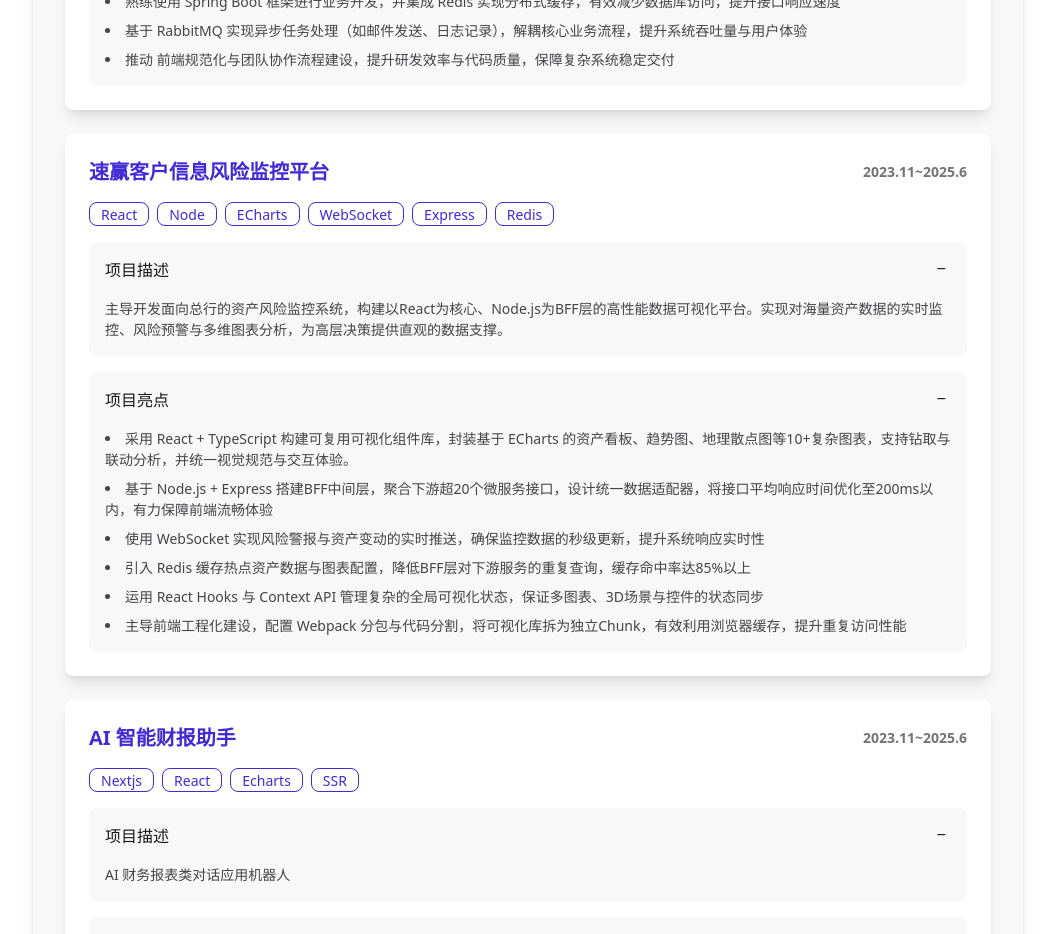
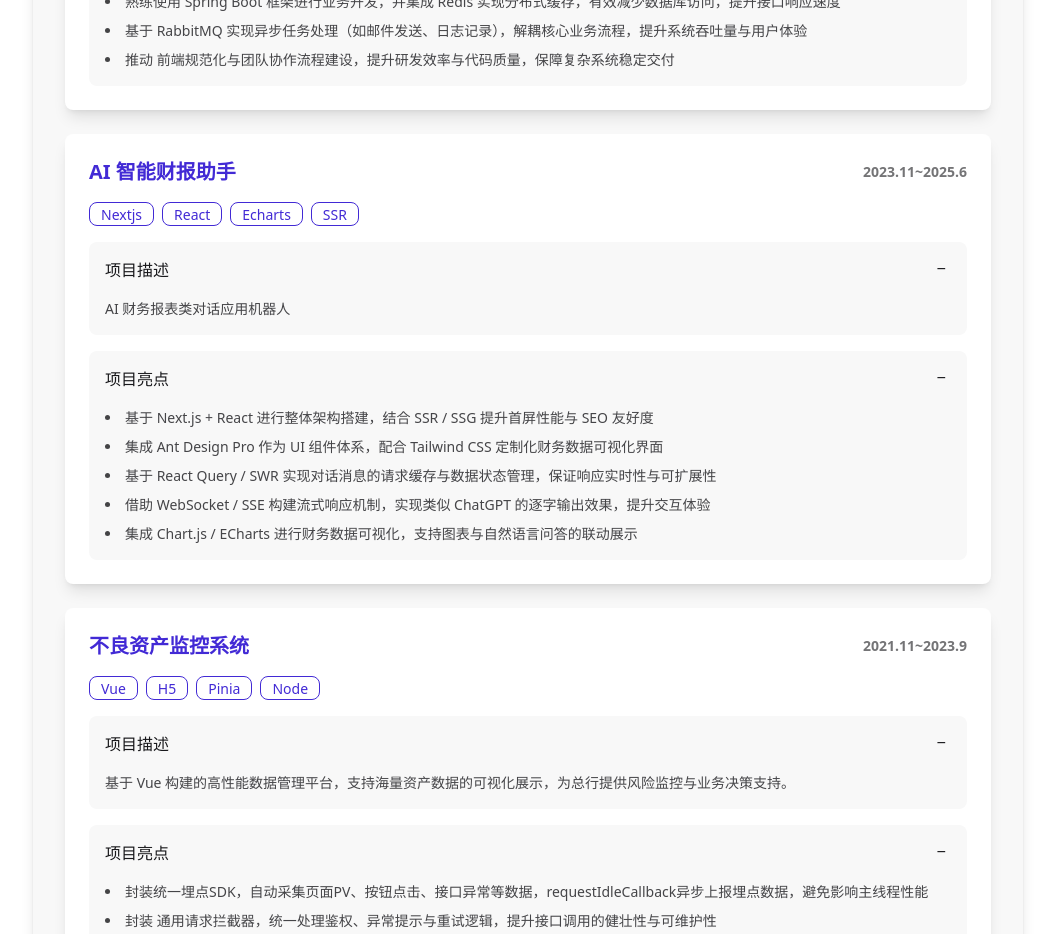
Before and after one commit to jysjys/resume, a Next.js app: page / in a window 1280 px wide. Shown: the part 2040-2974 px from the top of the page, without its empty margins (112-1167 px from the left). Built offline with nearby package versions, Linux system fonts and the light colour scheme.

Commit message:
commend 速赢

```diff
--- a/src/app/page.tsx
+++ b/src/app/page.tsx
@@ -400,7 +400,7 @@ export default function ResumePage() {
 
 
           {/* 项目1：速赢监控系统 */}
-          <div className="card bg-base-100 shadow-lg hover:shadow-xl transition-all duration-300">
+          {/* <div className="card bg-base-100 shadow-lg hover:shadow-xl transition-all duration-300">
             <div className="card-body">
               <h3 className="card-title text-xl font-bold text-primary flex items-center justify-between"><span>速赢客户信息风险监控平台</span><span className="text-sm text-base-content/60">2023.11~2025.6</span></h3>
               <div className="flex flex-wrap gap-2 my-2">
@@ -436,7 +436,7 @@ export default function ResumePage() {
                 </div>
               </div>
             </div>
-          </div>
+          </div> */}
 
 
           {/* 项目3：AI 智能财报助手 */}
```
